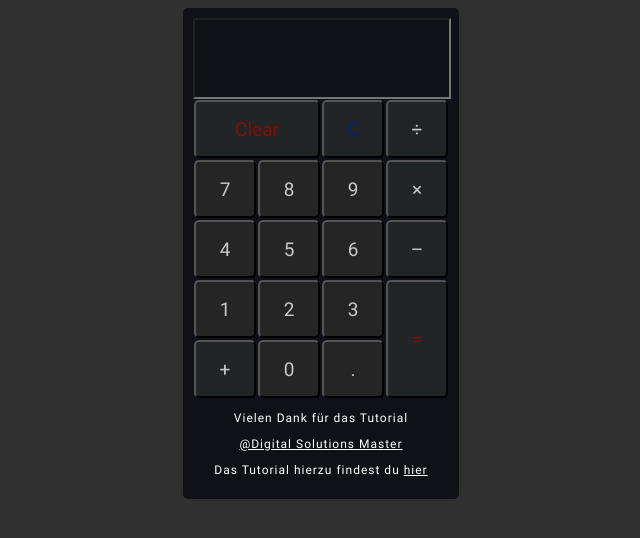
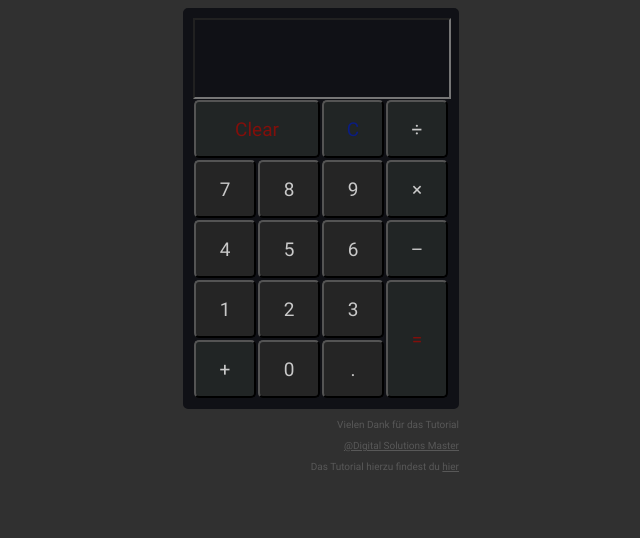
Before and after one commit to L00tz1ffer/ReactCalculator, a React (Create React App) app: page / in a window 1280 px wide. Shown: the top 538 px of the page, without its empty margins (319-959 px from the left). Built offline with nearby package versions, Linux system fonts and the light colour scheme.

Commit message:
Autogenerated Commit from  -> Zeit: 23.10.2022 16:18:42

```diff
--- a/src/App.css
+++ b/src/App.css
@@ -86,11 +86,12 @@ button:active {
 }
 
 .credits {
-    text-align: center;
-    justify-content: center;
-    font-size: 12px;
+    text-align: right;
+    justify-content: right;
+    font-size: 10px;
     font-weight: 100;
+    color: rgb(88, 88, 88);
 }
 a:link {
-    color: #fff;
+    color: rgb(88, 88, 88);
 }
--- a/src/App.js
+++ b/src/App.js
@@ -49,14 +49,14 @@ const App = () => {
                     <button className='keypad_button' name="." onClick={handleClick}>.</button>
                     <button className='keypad_button highlight' onClick={calculate} id="result">=</button>
                 </div>
-                <div className='credits'>
-                    <p className='credits'>Vielen Dank für das Tutorial </p>
-                    <a className='credits' href='https://www.youtube.com/channel/UC9S8RYfxS_YYD_eh57fswzQ'>@Digital Solutions Master</a>
-                    <p className='credits'>Das Tutorial hierzu findest du <a className='credits' href='https://www.youtube.com/watch?v=hpfDRnijdPE'>hier</a></p>
-                </div>
+
             </div>
 
-
+            <div className='credits'>
+                <p className='credits'>Vielen Dank für das Tutorial </p>
+                <a className='credits' href='https://www.youtube.com/channel/UC9S8RYfxS_YYD_eh57fswzQ'>@Digital Solutions Master</a>
+                <p className='credits'>Das Tutorial hierzu findest du <a className='credits' href='https://www.youtube.com/watch?v=hpfDRnijdPE'>hier</a></p>
+            </div>
         </>
     )
 }
```
Also changed, not shown: 1 other file (tests, documents, lock files or other folders).
